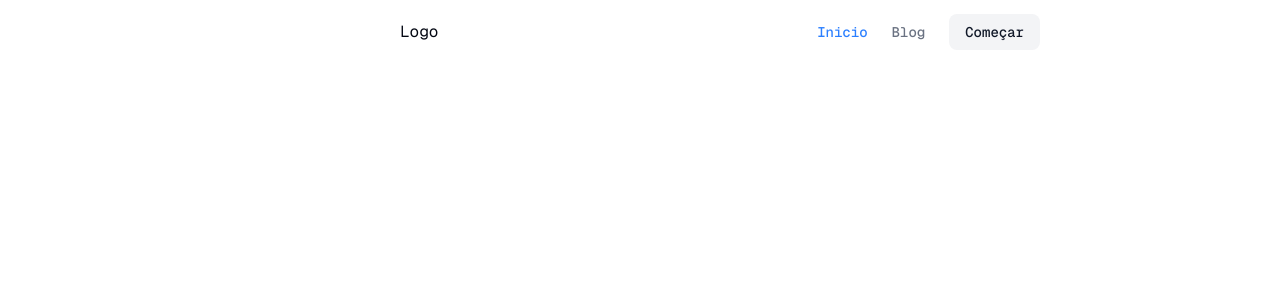
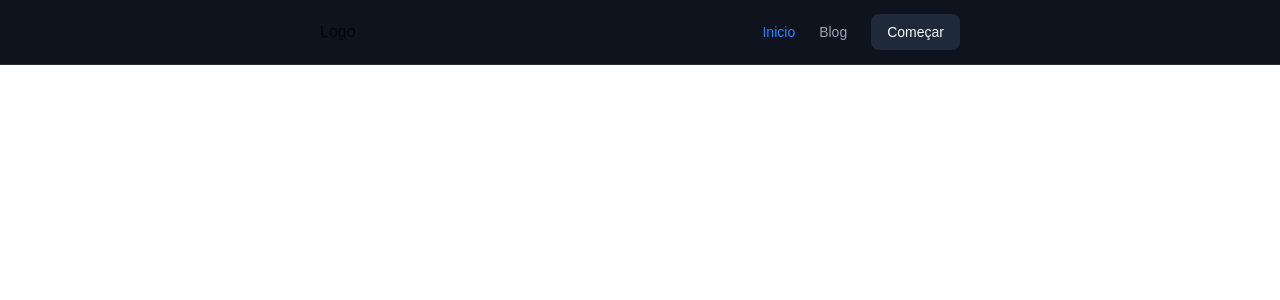
Before and after one commit to PietroKucharski/landing-page-nextjs, a Next.js app: page / in a window 1280 px wide. Shown: the top 300 px of the page. Built offline with nearby package versions, Linux system fonts and the light colour scheme.

Commit message:
feat: create base layout component structure

```diff
--- /dev/null
+++ b/src/components/layout/layout.tsx
@@ -0,0 +1,13 @@
+import { Header } from "../header/header";
+
+type LayoutProps = {
+  children: React.ReactNode;
+};
+export const Layout = ({ children }: LayoutProps) => {
+  return (
+    <div className="relative flex min-h-screen flex-col dark">
+      <Header />
+      <main className="flex-1 flex flex-col mb-12">{children}</main>
+    </div>
+  );
+};
--- a/src/pages/_app.tsx
+++ b/src/pages/_app.tsx
@@ -1,6 +1,11 @@
+import { Layout } from "@/components/layout/layout";
 import "@/styles/globals.css";
 import type { AppProps } from "next/app";
 
 export default function App({ Component, pageProps }: AppProps) {
-  return <Component {...pageProps} />;
+  return (
+    <Layout>
+      <Component {...pageProps} />
+    </Layout>
+  );
 }
--- a/src/pages/index.tsx
+++ b/src/pages/index.tsx
@@ -17,7 +17,6 @@ export default function Home() {
       className={`${geistSans.className} ${geistMono.className} grid grid-rows-[20px_1fr_20px] items-center
       justify-center min-h-screen p-8 pb-20 gap-16 sm:p-20 font-sans`}
     >
-      <Header/>
     </div>
   );
 }
```
